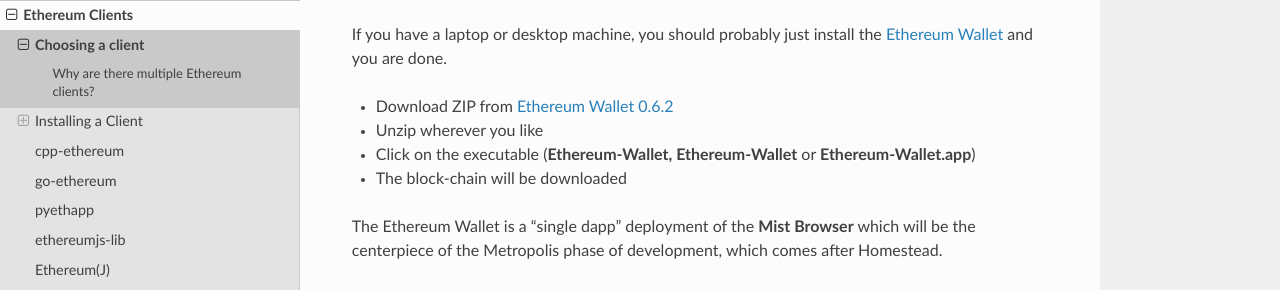
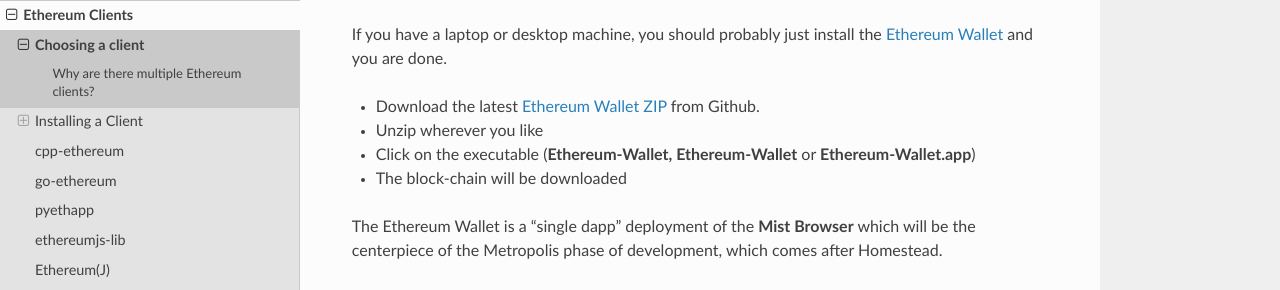
Before and after one commit to ethereum/homestead-guide, a Sphinx documentation site: the page built from source/ethereum-clients/choosing-a-client.rst, in a window 1280 px wide and 900 px high, scrolled down 1095 px. Shown: the part 161-451 px from the top of the window. Built offline with Sphinx 7.4.7 and the Read the Docs theme 2.0.0, drawn with Linux system fonts in a browser that asks for light colours.

Commit message:
Switched link to Ethereum Wallet to use "latest", so we don't need to keep updating it.

```diff
--- a/source/ethereum-clients/choosing-a-client.rst
+++ b/source/ethereum-clients/choosing-a-client.rst
@@ -84,7 +84,7 @@
 If you have a laptop or desktop machine, you should probably just install
 the `Ethereum Wallet <https://github.com/ethereum/mist>`_ and you are done.
 
-- Download ZIP from `Ethereum Wallet 0.6.2 <https://github.com/ethereum/mist/releases/tag/0.6.2>`_
+- Download the latest `Ethereum Wallet ZIP <https://github.com/ethereum/mist/releases/latest>`_ from Github.
 - Unzip wherever you like
 - Click on the executable (**Ethereum-Wallet, Ethereum-Wallet** or **Ethereum-Wallet.app**)
 - The block-chain will be downloaded
```
